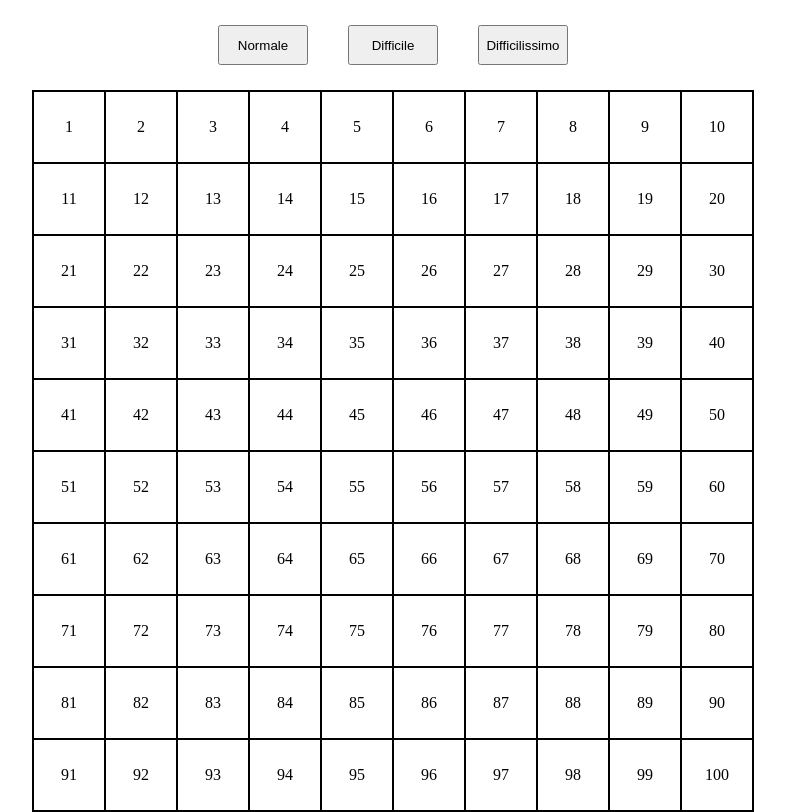
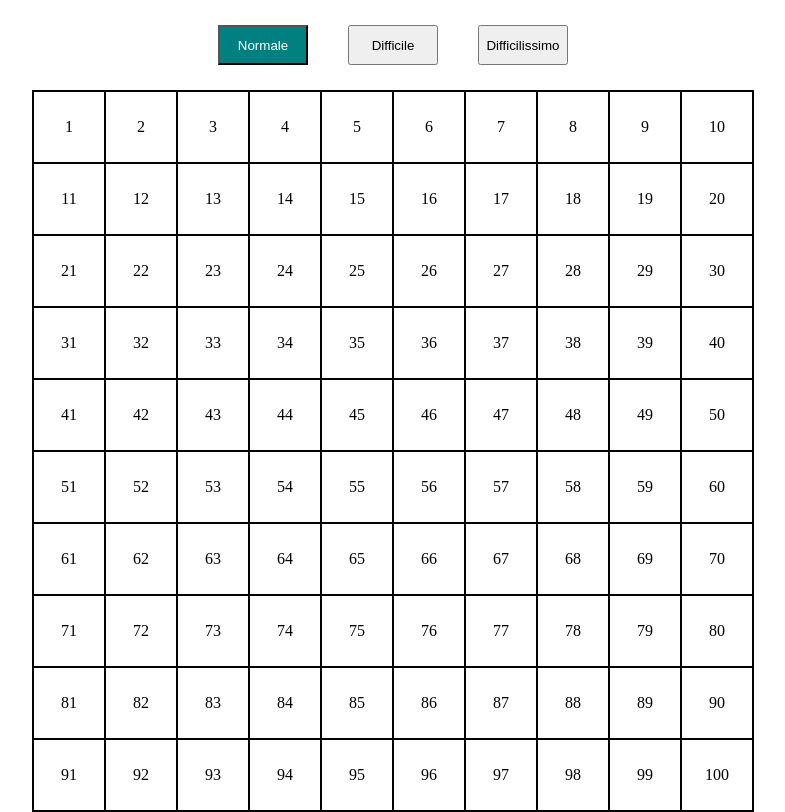
Before and after one commit to EgidioSperanza/js-campominato-grid, a plain HTML site: page index.html in a window 1280 px wide. Both pictures are taken after a click on the button "Normale". Shown: the whole page, without its empty margins (247-1032 px from the left). Drawn offline with Linux system fonts and the light colour scheme.

Commit message:
aggiunta classe attiva al bottone

```diff
--- a/css/style.css
+++ b/css/style.css
@@ -12,6 +12,10 @@ button {
   width: 90px;
   height: 40px;
   margin: 0 20px;
+}
+button.active{
+  background-color: teal;
+  color: white;
 }
 #grid {
   display: flex;
--- a/index.html
+++ b/index.html
@@ -11,9 +11,9 @@
   <body>
     <div class="container">
         <div id="choise_difficulty">
-            <button class="game_difficulty" id="normal_difficulty">Normale</button>
-            <button class="game_difficulty" id="medium_difficulty">Difficile</button>
-            <button class="game_difficulty" id="hard_difficulty">Difficilissimo</button>
+            <button class="active" id="normal_difficulty">Normale</button>
+            <button id="medium_difficulty">Difficile</button>
+            <button id="hard_difficulty">Difficilissimo</button>
         </div>
         <div id="grid">
 
--- a/js/main.js
+++ b/js/main.js
@@ -12,22 +12,26 @@ function difficultyGame(selection) {
   generateGrid();
   for (let i = 0; i < selection.childElementCount; i++) {
     selection.children.item(i).addEventListener("click", function () {
-      console.log(this.id);
+      removeActiveClass();
+      console.log(this.id); //DEBUG
       switch (this.id) {
         case "hard_difficulty":
           console.log("hard"); //DEBUG
           gridNumBox = 49;
           gameBoxClass = "box_hard_49";
+          this.className = "active";
           break;
         case "medium_difficulty":
           console.log("medium"); //DEBUG
           gridNumBox = 81;
           gameBoxClass = "box_medium_81";
+          this.className = "active";
           break;
         case "normal_difficulty":
           console.log("normal"); //DEBUG
           gridNumBox = 100;
           gameBoxClass = "box_normal_100";
+          this.className = "active";
           break;
         default:
       }
@@ -43,6 +47,11 @@ function generateGrid() {
   }
 }
 
+function removeActiveClass() {
+  const activeBtn = document.querySelector("button.active");
+  activeBtn.classList.remove("active");
+}
+
 const grid = document.getElementById("grid");
 const choiseGame = document.getElementById("choise_difficulty");
 let gridNumBox = 100;
```
